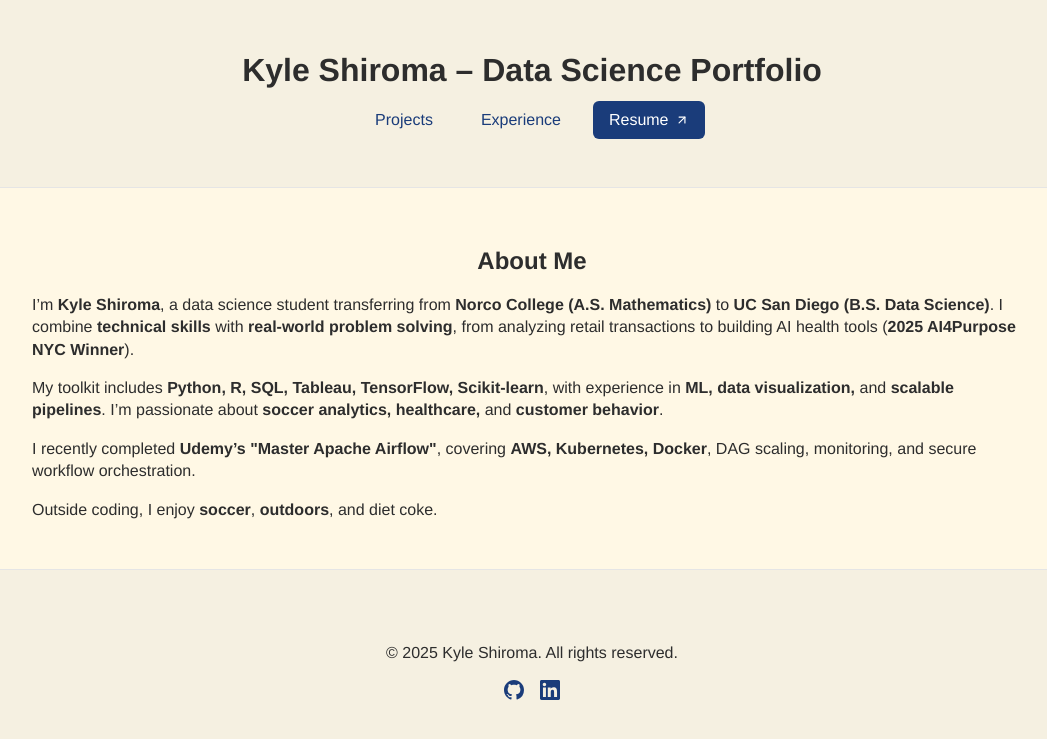
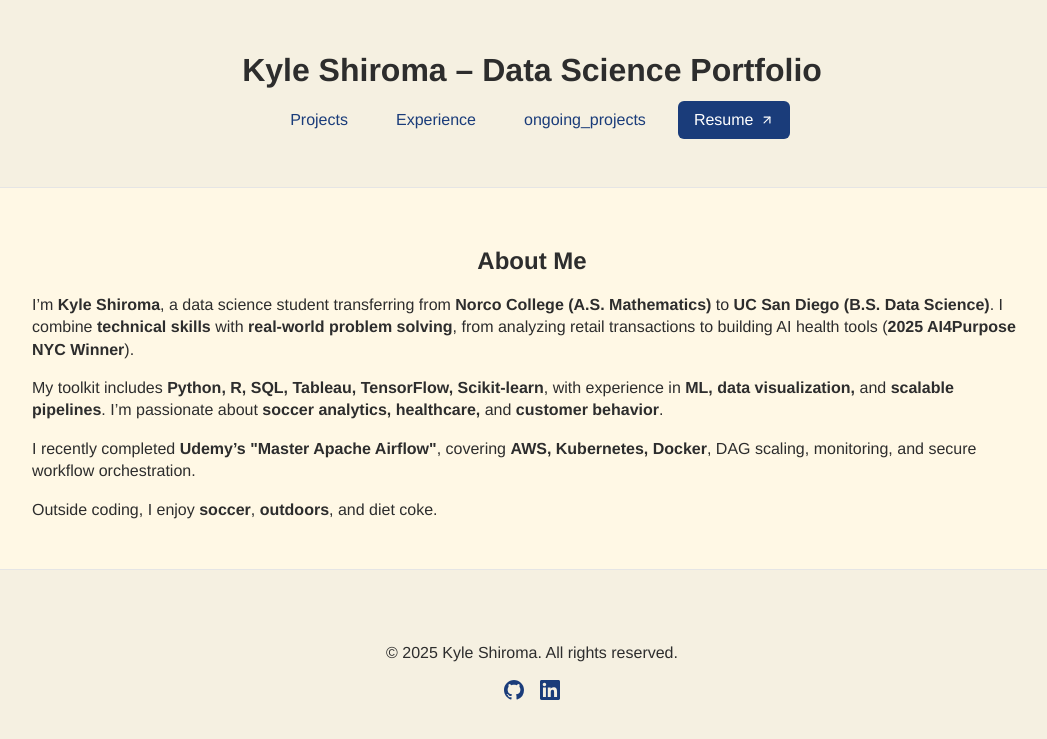
Before and after one commit to k-shiroma-code/k-shiroma-code.github.io, a Jekyll site: the page built from index.md, in a window 1280 px wide. Shown: the top 739 px of the page, without its empty margins (108-1155 px from the left). Built offline with Jekyll 4.4.1, drawn with Linux system fonts in a browser that asks for light colours.

Commit message:
Update default.html

```diff
--- a/_layouts/default.html
+++ b/_layouts/default.html
@@ -32,6 +32,7 @@
         <nav role="navigation" class="nav-center main-navigation" aria-label="Main navigation">
           <a href="{{ '/projects/' | relative_url }}" {% if page.url == '/projects/' %}aria-current="page"{% endif %}>Projects</a>
           <a href="{{ '/experience/' | relative_url }}" {% if page.url == '/experience/' %}aria-current="page"{% endif %}>Experience</a>
+          <a href="{{ '/ongoing projects/' | relative_url }}" {% if page.url == '/ongoing projects/' %}aria-current="page"{% endif %}>ongoing_projects</a>
           <a class="button"
              href="{{ '/assets/pdf/Kyle_Shiroma_Resume_2025_Github.pdf' | relative_url }}"
              target="_blank"
```
